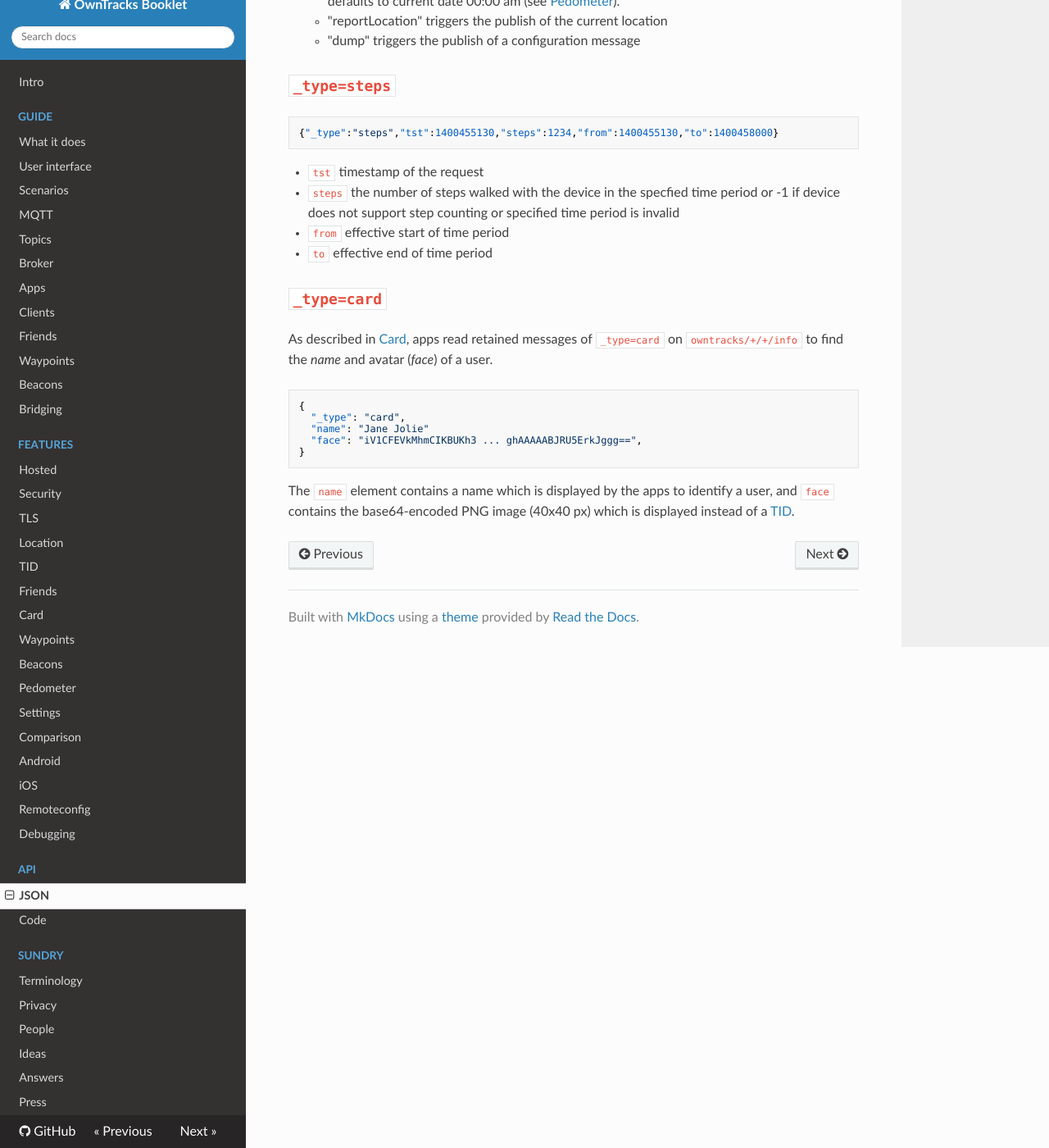
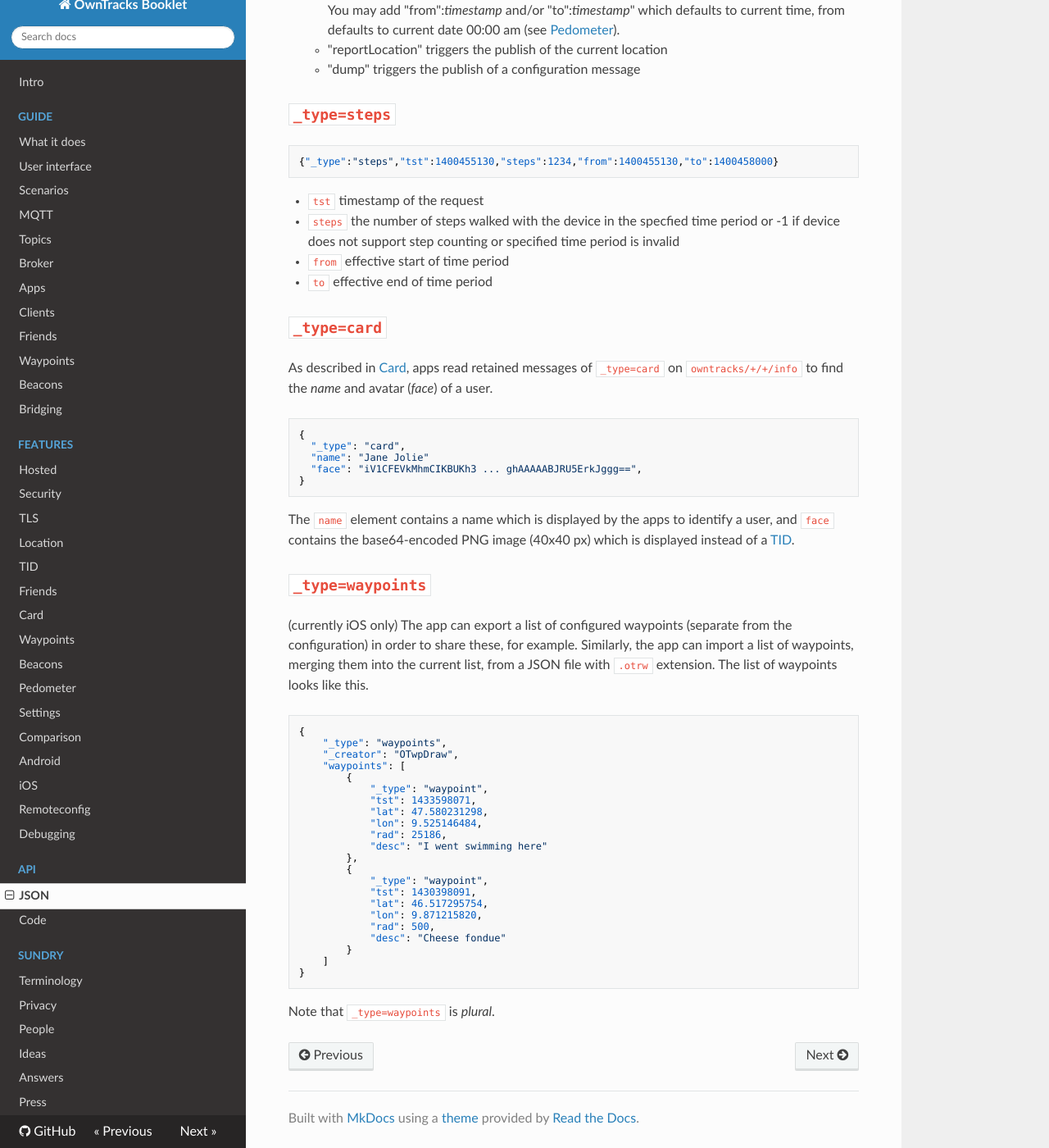
Before and after one commit to owntracks/booklet, an MkDocs documentation site: the page built from docs/tech/json.md, in a window 1280 px wide and 1400 px high, scrolled down 7447 px. Shown: the whole window at 82% size. Built offline with MkDocs 1.6.1, drawn with Linux system fonts in a browser that asks for light colours; nearby versions of some CDN libraries; old or Windows-style settings are respelled for this version of MkDocs.

Commit message:
add type=waypoints (plural)

````diff
--- a/docs/tech/json.md
+++ b/docs/tech/json.md
@@ -13,6 +13,7 @@ OwnTracks publishes its message payloads in [JSON](http://www.json.org) format.
 | `steps`                                   |   Y    |   N     |
 | `configuration`                           |   Y    |   Y     |
 | `card`                                    |   Y    |   Y     |
+| `waypoints`                               |   Y    |         |
 
 
 ## Topics
@@ -347,3 +348,35 @@ As described in [Card](../features/card.md), apps read retained messages of `_ty
 ```
 
 The `name` element contains a name which is displayed by the apps to identify a user, and `face` contains the base64-encoded PNG image (40x40 px) which is displayed instead of a [TID](../features/tid.md).
+
+## `_type=waypoints`
+
+(currently iOS only)
+The app can export a list of configured waypoints (separate from the configuration) in order to share these, for example. Similarly, the app can import a list of waypoints, merging them into the current list, from a JSON file with `.otrw` extension. The list of waypoints looks like this.
+
+```json
+{
+    "_type": "waypoints",
+    "_creator": "OTwpDraw",
+    "waypoints": [
+        {
+            "_type": "waypoint",
+            "tst": 1433598071,
+            "lat": 47.580231298,
+            "lon": 9.525146484,
+            "rad": 25186,
+            "desc": "I went swimming here"
+        },
+        {
+            "_type": "waypoint",
+            "tst": 1430398091,
+            "lat": 46.517295754,
+            "lon": 9.871215820,
+            "rad": 500,
+            "desc": "Cheese fondue"
+        }
+    ]
+}
+```
+
+Note that `_type=waypoints` is *plural*.
````
